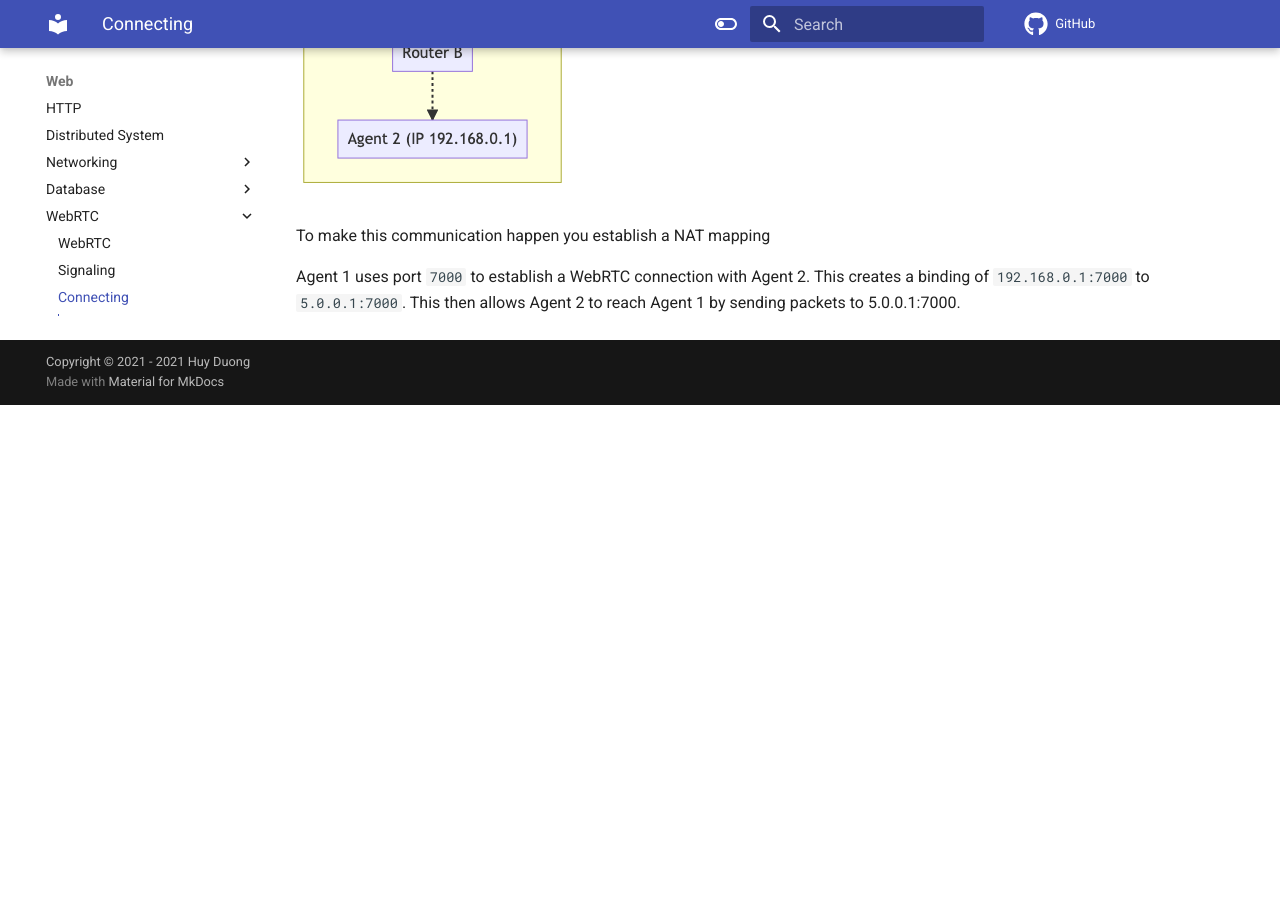
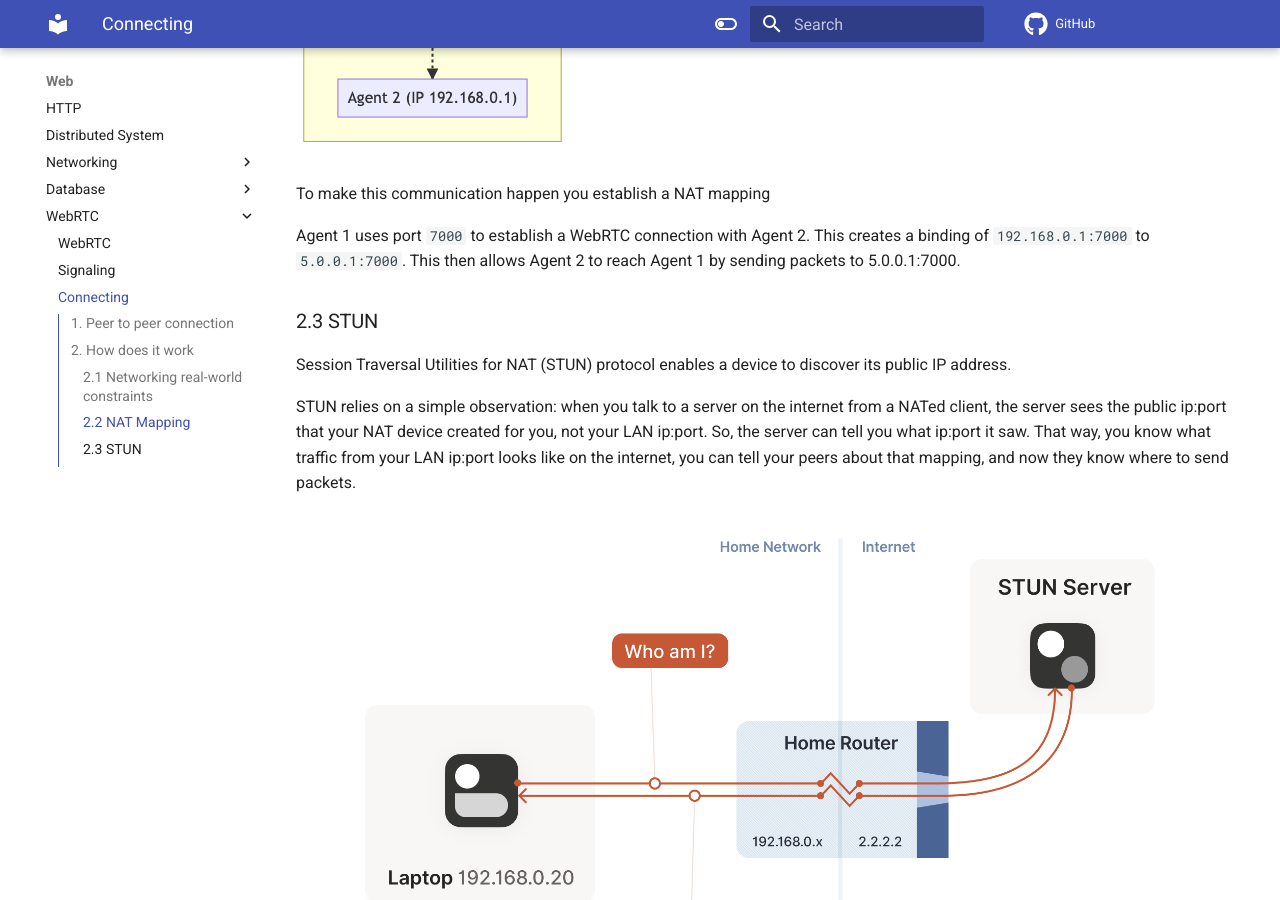
Before and after one commit to dinhhuy258/notes, an MkDocs documentation site: the page built from docs/web/webrtc/connecting.md, in a window 1280 px wide and 900 px high, scrolled down 2869 px. Built offline with MkDocs 1.6.1 and Material for MkDocs 9.7.7, drawn with Linux system fonts in a browser that asks for light colours; comment, search, counter and statistics services are not loaded; before the commit the page ends 3274 px from its top, so only the background shows below that.

Commit message:
STUN server

```diff
--- a/docs/web/webrtc/connecting.md
+++ b/docs/web/webrtc/connecting.md
@@ -31,7 +31,6 @@ Most of the time the other WebRTC Agent will not even be in the same network. A
 ![](../../assets/images/webrtc/two_networks.png)
 
 For hosts in the same network it is very easy to connect. However, a host using `Router B` has no way to directly access anything behind `Router A`. How would you tell the different between `191.168.0.1` behind `Router A` and the same IP behind `Router B`? They are private IPs. A host using `Router B` could send traffic directly to `Router A`, but the request would end there. How does `Router A` know which host it should forward the message to?
-
 **Protocol Restrictions**
 
 Some networks don’t allow UDP traffic at all, or maybe they don’t allow TCP. Some networks may have a very low MTU (Maximum Transmission Unit). There are lots of variables that network administrators can change that can make communication difficult.
@@ -51,3 +50,11 @@ For example we have `Agent 1` and `Agent 2` and they are in different networks
 To make this communication happen you establish a NAT mapping
 
 Agent 1 uses port `7000` to establish a WebRTC connection with Agent 2. This creates a binding of `192.168.0.1:7000` to `5.0.0.1:7000`. This then allows Agent 2 to reach Agent 1 by sending packets to 5.0.0.1:7000.
+
+### 2.3 STUN
+
+Session Traversal Utilities for NAT (STUN) protocol enables a device to discover its public IP address.
+
+STUN relies on a simple observation: when you talk to a server on the internet from a NATed client, the server sees the public ip:port that your NAT device created for you, not your LAN ip:port. So, the server can tell you what ip:port it saw. That way, you know what traffic from your LAN ip:port looks like on the internet, you can tell your peers about that mapping, and now they know where to send packets.
+
+![](../../assets/images/webrtc/stun.png)
```
Also changed, not shown: docs/assets/images/webrtc/stun.png (added).
